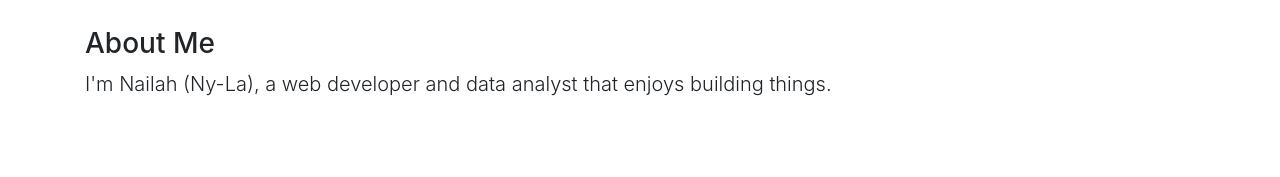
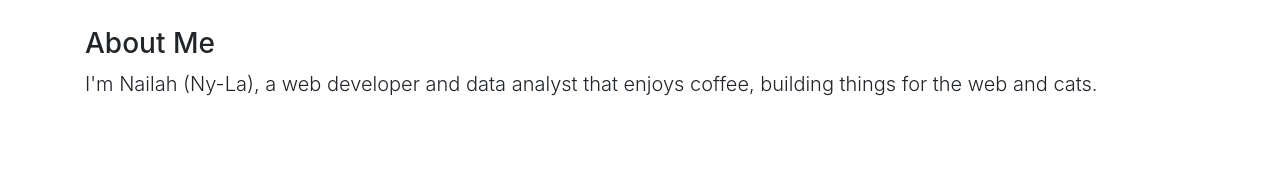
Before and after one commit to nailahmukhtar/Bootstrap-Portfolio, a plain HTML site: page index.html in a window 1280 px wide. Shown: the part 1726-1903 px from the top of the page. Drawn offline with nearby package versions, Linux system fonts and the light colour scheme.

Commit message:
updated about me wording

```diff
--- a/index.html
+++ b/index.html
@@ -98,7 +98,7 @@
             <div class="container" id="about">
                 <h3>About Me</h3>
                 <p class="lead">
-                    I'm Nailah (Ny-La), a web developer and data analyst that enjoys building things.
+                    I'm Nailah (Ny-La), a web developer and data analyst that enjoys coffee, building things for the web and cats.
                 </p>
             </div>
             </div>
```
